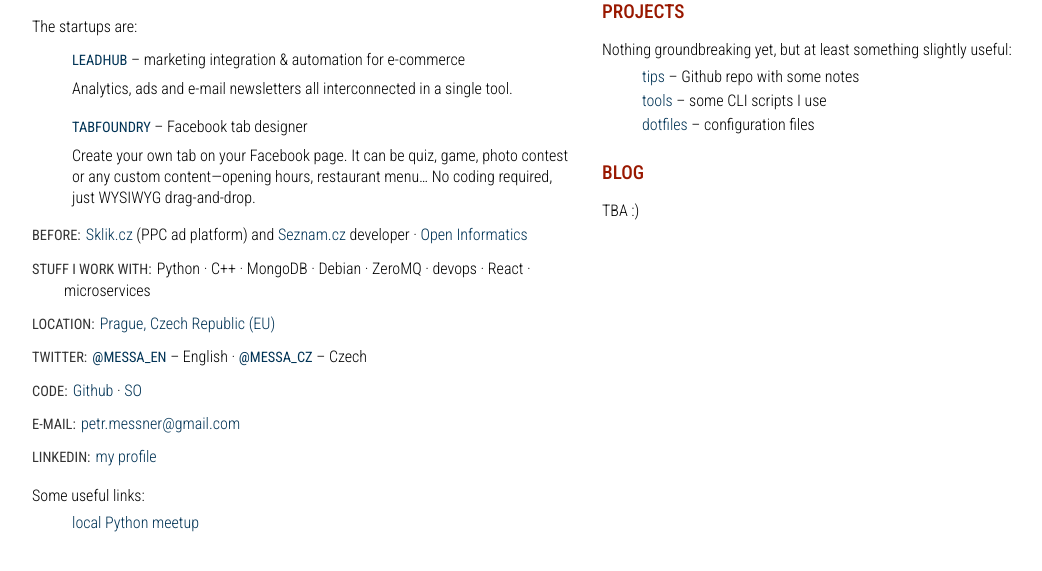
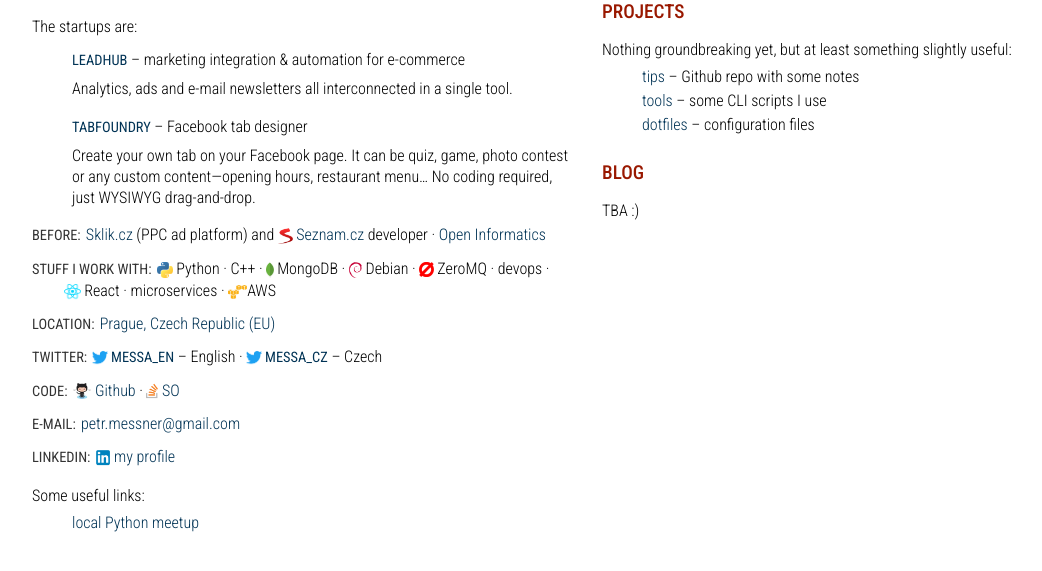
Before and after one commit to messa/www.messa.cz, a Flask app: page /en/ in a window 1280 px wide. Shown: the part 114-685 px from the top of the page, without its empty margins (53-1095 px from the left). Run offline with Flask 2, Linux system fonts and the light colour scheme; some libraries are stand-ins or nearby versions.

Commit message:
some icons

```diff
--- a/static/style.css
+++ b/static/style.css
@@ -13,11 +13,14 @@
     text-transform: uppercase;
 }
 a:hover {
-    color: White !important;
+    /* color: White !important; */
+    color: #c00 !important;
+    /*
     background-color: #b82000;
     padding: 0px 3px;
     margin-left: -3px;
     margin-right: -3px;
+    */
     text-decoration: none;
 }
 h2 {
@@ -91,3 +94,6 @@
 .bigcol-right section:first-child h2 {
     margin-top: 0;
 }
+span.icon-and-text {
+    white-space: nowrap;
+}
--- a/templates/index.html
+++ b/templates/index.html
@@ -104,7 +104,9 @@
                       <b>Before:</b>
                       <a href="https://www.sklik.cz/en/">Sklik.cz</a>
                       (PPC ad platform) and
-                      <a href="https://onas.seznam.cz/en/">Seznam.cz</a> developer &middot;
+                      <a href="https://onas.seznam.cz/en/">
+                        <img src="/static/icons/seznam.png" alt="" style="height: 1rem;">
+                        Seznam.cz</a> developer &middot;
                       <a href="https://oi.fel.cvut.cz/en/">Open&nbsp;Informatics</a>
                     </p>
                   {% elif cs %}
@@ -112,36 +114,29 @@
                       <b>Předtím:</b>
                       Programátor
                       <a href="https://www.sklik.cz/">Sklik.cz</a> a
-                      <a href="https://onas.seznam.cz/">Seznam.cz</a> &middot;
+                      <a href="https://onas.seznam.cz/">
+                        <img src="/static/icons/seznam.png" alt="" style="height: 1rem;">
+                        Seznam.cz</a> &middot;
                       <a href="https://oi.fel.cvut.cz/">Otevřená&nbsp;informatika</a>
                     </p>
                   {% endif %}
 
-                  {% if en %}
-                    <p>
+                  <p>
+                    {% if en %}
                       <b>Stuff I work with:</b>
-                      Python &middot;
-                      C++ &middot;
-                      MongoDB &middot;
-                      Debian &middot;
-                      ZeroMQ &middot;
-                      devops &middot;
-                      React &middot;
-                      microservices
-                    </p>
-                  {% elif cs %}
-                    <p>
+                    {% elif cs %}
                       <b>S čím pracuji:</b>
-                      Python &middot;
-                      C++ &middot;
-                      MongoDB &middot;
-                      Debian &middot;
-                      ZeroMQ &middot;
-                      devops &middot;
-                      React &middot;
-                      microservices
-                    </p>
-                  {% endif %}
+                    {% endif %}
+                    <span class="icon-and-text"><img src="/static/icons/python.png" alt="" style="height: 1rem;">&nbsp;Python</span> &middot;
+                    C++ &middot;
+                    <span class="icon-and-text"><img src="/static/icons/mongodb.png" alt="" style="height: 1rem;">&nbsp;MongoDB</span> &middot;
+                    <span class="icon-and-text"><img src="/static/icons/debian.png" alt="" style="height: 1rem;">&nbsp;Debian</span> &middot;
+                    <span class="icon-and-text"><img src="/static/icons/zeromq.png" alt="" style="height: 0.9rem;">&nbsp;ZeroMQ</span> &middot;
+                    devops &middot;
+                    <span class="icon-and-text"><img src="/static/icons/react.png" alt="" style="height: 1rem;">&nbsp;React</span> &middot;
+                    microservices &middot;
+                    <img src="/static/icons/aws.png" alt="" style="height: 0.9rem;">AWS
+                  </p>
 
                   {% if en %}
                     <p>
@@ -157,30 +152,38 @@
                   {% if en %}
                     <p>
                       <b>Twitter:</b>
-                      <strong><a href='https://twitter.com/messa_en'>@messa_en</a></strong> &ndash; English &middot;
-                      <strong><a href='https://twitter.com/messa_cz'>@messa_cz</a></strong> &ndash; Czech
+                      <strong><a href='https://twitter.com/messa_en'>
+                        <img src="/static/icons/twitter.png" alt="" style="height: 1rem;">
+                        messa_en</a></strong> &ndash; English &middot;
+                      <strong><a href='https://twitter.com/messa_cz'>
+                        <img src="/static/icons/twitter.png" alt="" style="height: 1rem;">
+                        messa_cz</a></strong> &ndash; Czech
                     </p>
                   {% elif cs %}
                   <p>
                     <b>Twitter:</b>
-                    <strong><a href='https://twitter.com/messa_cz'>@messa_cz</a></strong> &ndash; česky &middot;
-                    <strong><a href='https://twitter.com/messa_en'>@messa_en</a></strong> &ndash; anglicky
+                    <strong><a href='https://twitter.com/messa_cz'>
+                      <img src="/static/icons/twitter.png" alt="" style="height: 1rem;">
+                      messa_cz</a></strong> &ndash; česky &middot;
+                    <strong><a href='https://twitter.com/messa_en'>
+                      <img src="/static/icons/twitter.png" alt="" style="height: 1rem;">
+                      messa_en</a></strong> &ndash; anglicky
                   </p>
                   {% endif %}
 
-                  {% if en %}
-                    <p>
+                  <p>
+                    {% if en %}
                       <b>Code:</b>
-                      <a href="https://github.com/messa">Github</a> &middot;
-                      <a href="http://stackoverflow.com/users/196206/messa">SO</a>
-                    </p>
-                  {% elif cs %}
-                  <p>
-                    <b>Kód:</b>
-                    <a href="https://github.com/messa">Github</a> &middot;
-                    <a href="http://stackoverflow.com/users/196206/messa">SO</a>
+                    {% elif cs %}
+                      <b>Kód:</b>
+                    {% endif %}
+                    <a href="https://github.com/messa">
+                      <img src="/static/icons/github-octocat.jpg" alt="" style="height: 1rem;">
+                      Github</a> &middot;
+                    <a href="http://stackoverflow.com/users/196206/messa">
+                      <img src="/static/icons/stackoverflow.png" alt="" style="height: 1rem;">
+                      SO</a>
                   </p>
-                  {% endif %}
 
                   {% if en or cs %}
                     <p>
@@ -189,17 +192,18 @@
                     </p>
                   {% endif %}
 
-                  {% if en %}
-                    <p>
-                      <b>LinkedIn:</b>
-                      <a href="https://linkedin.com/in/messa">my profile</a>
-                    </p>
-                  {% elif cs %}
                   <p>
                     <b>LinkedIn:</b>
-                    <a href="https://linkedin.com/in/messa">můj profil</a>
+                    {% if en %}
+                      <a href="https://linkedin.com/in/messa">
+                        <img src="/static/icons/linkedin.png" alt="" style="height: 1rem;">
+                        my profile</a>
+                    {% elif cs %}
+                      <a href="https://linkedin.com/in/messa">
+                        <img src="/static/icons/linkedin.png" alt="" style="height: 1rem;">
+                        můj profil</a>
+                    {% endif %}
                   </p>
-                  {% endif %}
 
                 </div>
 
```
Also changed, not shown: static/icons/aws.png (added), static/icons/debian.png (added), static/icons/github-octocat.jpg (added), static/icons/linkedin.png (added), static/icons/mongodb.png (added), static/icons/python.png (added), static/icons/react.png (added), static/icons/seznam.png (added), static/icons/stackoverflow.png (added), static/icons/twitter.png (added), static/icons/zeromq.png (added).
